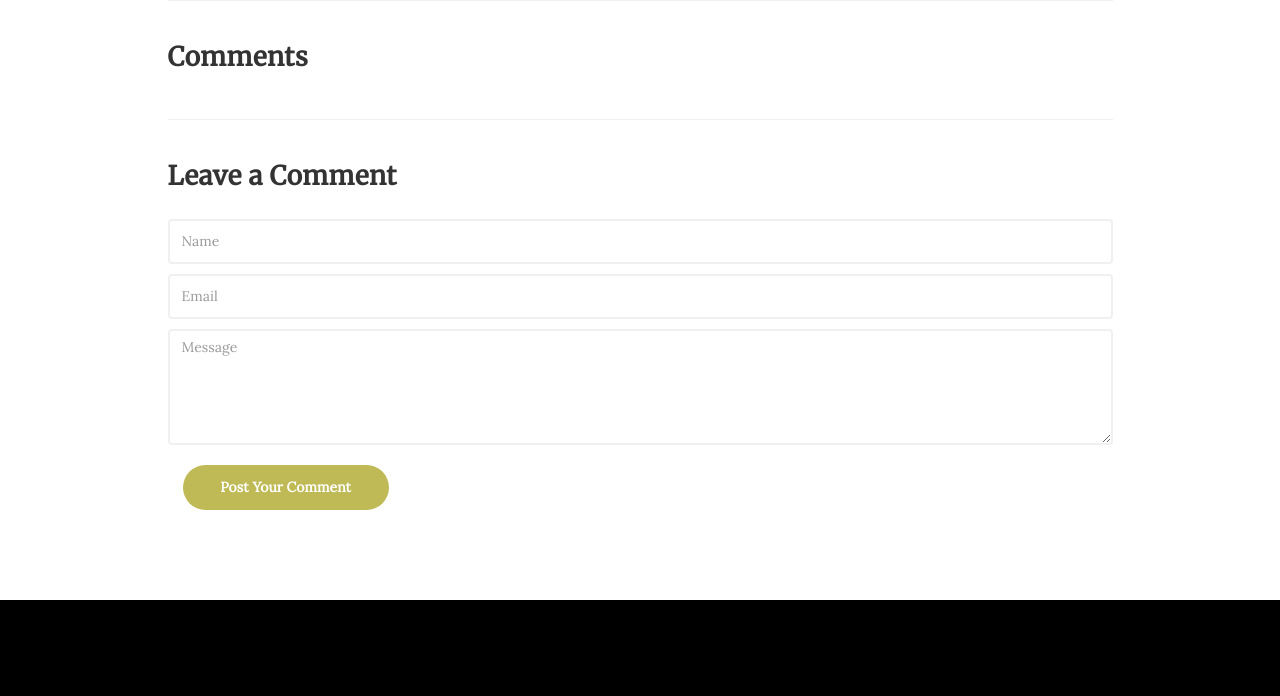
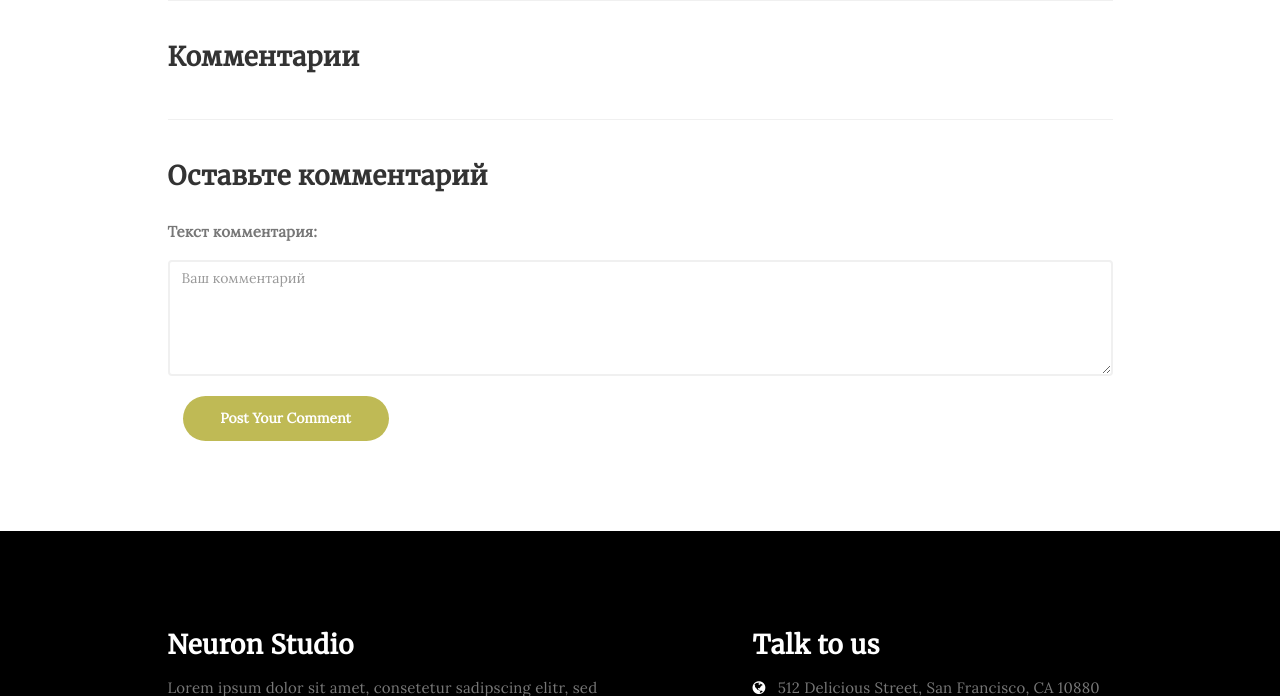
Before and after one commit to sitdoff/django-blog, a Django app: template blog/templates/blog/single_post.html in a window 1280 px wide. Shown: the part 389-1085 px from the top of the page. Run offline with Django 4.2, Linux system fonts and the light colour scheme; the template is opened without the code that fills it: values that come from a table or form of the project are taken from there, others are empty; the visitor is signed in with stand-in values (Sample User, id 1); some libraries are stand-ins or nearby versions.

Commit message:
add comment form and update single post view

```diff
--- a/blog/templates/blog/single_post.html
+++ b/blog/templates/blog/single_post.html
@@ -39,7 +39,9 @@
                                     <span style="color: red">[Черновик]</span>
                                 {% elif not post.is_published %}
                                     <span style="color: red">[UNPUBLISHED]</span>
-                                    {% endif %}{{ post.title }}</h2>
+                                {% endif %}
+                                {{ post.title }}
+                            </h2>
                         </div>
                         <!-- Info -->
                         <div class="blog-post-format">
@@ -61,24 +63,23 @@
                         <div class="blog-author">
                             <div class="media">
                                 <div class="media-object pull-left">
-                                        <img src="{{post.author.photo.url}}"
+                                    <img src="{{ post.author.photo.url }}"
                                          class="img-circle img-responsive"
                                          alt="blog">
                                 </div>
                                 <div class="media-body">
                                     <h3 class="media-heading">
-                                            <a href="#">{{post.author.first_name}}</a>
+                                        <a href="#">{{ post.author.first_name }}</a>
                                     </h3>
-                                    <p>
-                                            {{post.author.bio}}
-                                    </p>
+                                    <p>{{ post.author.bio }}</p>
                                 </div>
                             </div>
                         </div>
                         <!-- Commenst -->
                             <div class="blog-comment">
-                            <h3>Comments</h3>
-                            {% for comment in comments %}
+                                <h3>Комментарии</h3>
+                                {% for comment in post.comment_set.all %}
+                                    {% if comment.is_published %}
                                         <div class="media">
                                             <div class="media-object pull-left">
                                                 <img src="{{ comment.author.photo.url }}"
@@ -88,33 +89,18 @@
                                             <div class="media-body">
                                                 <h3 class="media-heading">{{ comment.author.first_name|default:comment.author.username }}</h3>
                                                 <span>{{ comment.time_create }}</span>
-                                    <p>
-                                        {{ comment.content }}
-                                    </p>
+                                                <p>{{ comment.content }}</p>
                                             </div>
                                         </div>
+                                    {% endif %}
                                 {% endfor %}
                             </div>
+                        {% if user.is_authenticated %}
                         <div class="blog-comment-form">
-                            <h3>Leave a Comment</h3>
-                            <form action="#" method="post">
-                                <input type="text"
-                                       class="form-control"
-                                       placeholder="Name"
-                                       name="name"
-                                       required>
-                                <input type="email"
-                                       class="form-control"
-                                       placeholder="Email"
-                                       name="email"
-                                       required>
-                                <textarea name="message"
-                                          rows="5"
-                                          class="form-control"
-                                          id="message"
-                                          placeholder="Message"
-                                          message="message"
-                                          required="required"></textarea>
+                            <h3>Оставьте комментарий</h3>
+                            <form method="post">
+                                {% csrf_token %}
+                                {{ form.as_p }}
                                 <div class="col-md-3 col-sm-4">
                                     <input name="submit"
                                            type="submit"
@@ -124,6 +110,7 @@
                                 </div>
                             </form>
                         </div>
+                        {% endif %}
                     </div>
                 </div>
             </div>
--- /dev/null
+++ b/comments/forms.py
@@ -0,0 +1,24 @@
+from django import forms
+
+from .models import Comment
+
+
+class CommentForm(forms.ModelForm):
+    class Meta:
+        model = Comment
+        fields = ("content", "post", "author")
+        widgets = {
+            "post": forms.HiddenInput,
+            "author": forms.HiddenInput,
+            "content": forms.Textarea(
+                attrs={
+                    "name": "message",
+                    "rows": 5,
+                    "class": "form-control",
+                    "id": "message",
+                    "placeholder": "Ваш комментарий",
+                    "message": "message",
+                    "required": "required",
+                }
+            ),
+        }
--- a/comments/models.py
+++ b/comments/models.py
@@ -11,7 +11,7 @@ class Comment(models.Model):
     is_published = models.BooleanField(default=True, verbose_name="Опубликовать?")
 
     def __str__(self):
-        return f"{self.post.title} - {self.author.username}"
+        return f"{self.post.title} - {self.author.username} - {self.content[:20]}"
 
     class Meta:
         verbose_name = "Комментарий"
```
Also changed, not shown: blog/views.py (+36 -6 lines). Lines whose indentation alone changed are shown as unchanged.
